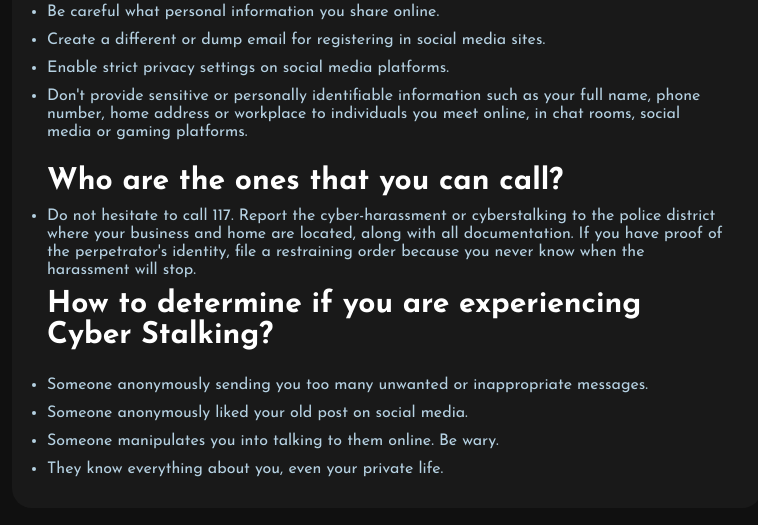
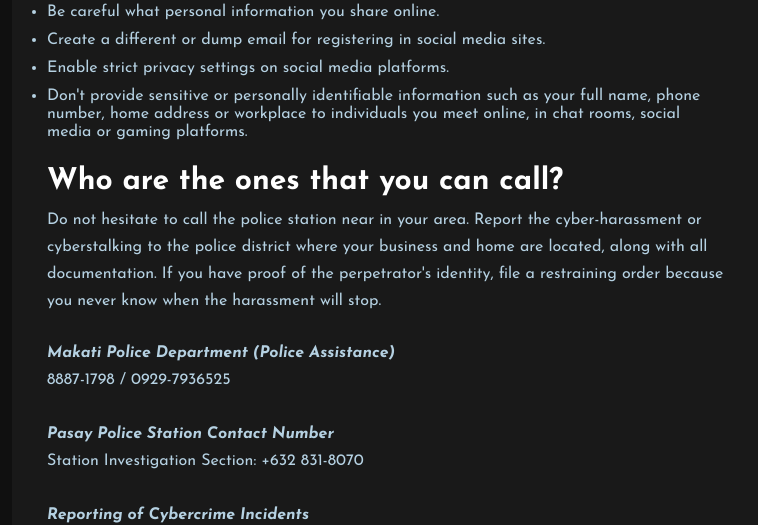
Before and after one commit to Group6of12ICT2/Conciousness-Cyberspace-Microbologging, a plain HTML site: page cyberstalking.html in a window 1280 px wide. Shown: the part 430-955 px from the top of the page, without its empty margins (253-1011 px from the left). Drawn offline with Linux system fonts and the light colour scheme.

Commit message:
Update cyberstalking.html

```diff
--- a/cyberstalking.html
+++ b/cyberstalking.html
@@ -38,7 +38,18 @@
                            </p>
                     </ul>
                                     <h5>Who are the ones that you can call?</h5>
-                <ul><li>Do not hesitate to call 117. Report the cyber-harassment or cyberstalking to the police district where your business and home are located, along with all documentation. If you have proof of the perpetrator's identity, file a restraining order because you never know when the harassment will stop.</li></ul>
+               <p>Do not hesitate to call the police station near in your area. Report the cyber-harassment or cyberstalking to the police district where your business and home are located, along with all documentation. If you have proof of the perpetrator's identity, file a restraining order because you never know when the harassment will stop.</p>
+
+
+                 <p><em><b>Makati Police Department (Police Assistance)</b></em><br>
+                  8887-1798 / 0929-7936525<br><br>
+
+                <em><b>Pasay Police Station Contact Number</b></em><br>
+                Station Investigation Section: +632 831-8070<br><br>
+
+                <em><b>Reporting of Cybercrime Incidents</b></em><br>
+                Department of Justice - Republic of the Philippines Tel: (+632) 523 8482, (+632) 523 6826.</p>
+
 
                  <h5>How to determine if you are experiencing Cyber Stalking?</h5>
                  <ul>
```
